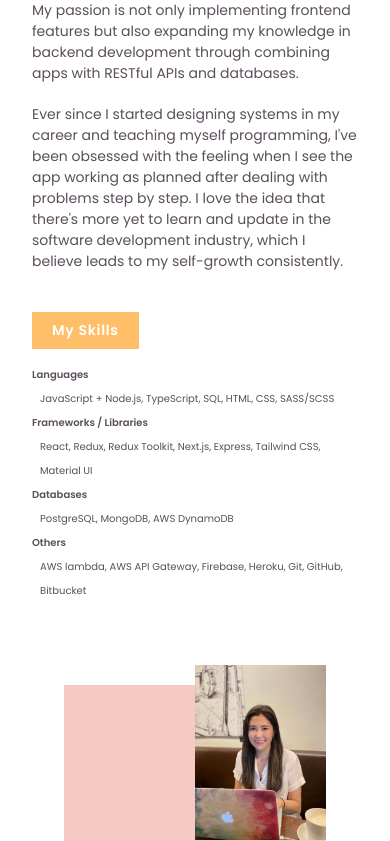
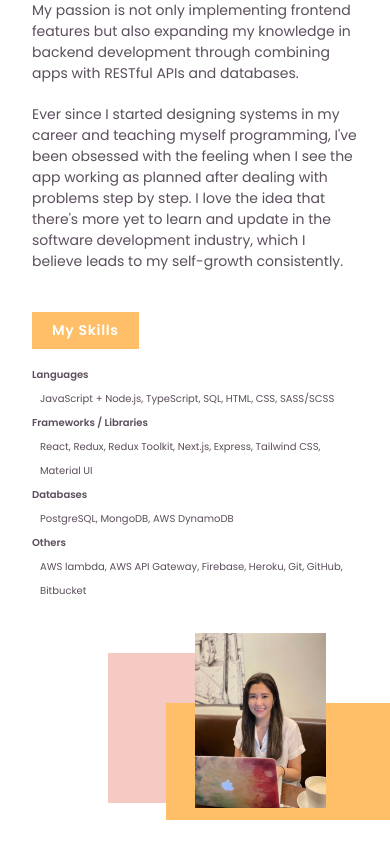
Before and after one commit to AyakaYasuda/portfolio, a Next.js app: page / in a window 390 px wide. Shown: the part 944-1785 px from the top of the page. After the commit the page ends 1764 px from the top, so only its background shows below. Built offline with nearby package versions, Linux system fonts and the light colour scheme.

Commit message:
added orange background box to about page

```diff
--- a/components/About.js
+++ b/components/About.js
@@ -3,8 +3,8 @@ import BackgroundBox from './ui/BackgroundBox';
 
 const About = ({ data }) => {
   return (
-    <div className="relative grid grid-cols-1 md:grid-cols-2 mt-60 md:mt-16 md:mx-20 lg:md-28 md:gap-8">
-      <section className="py-16 px-8">
+    <div className="relative grid grid-cols-1 md:grid-cols-2 my-60 md:my-16 md:mx-20 lg:md-28 md:gap-8">
+      <section className="pt-16 pb-8 px-8">
         <h3 className="text-brown text-left">About ME</h3>
         <div>
           <p className="text-brown pt-5">{data.profilePara1}</p>
@@ -30,12 +30,23 @@ const About = ({ data }) => {
           ))}
         </div>
       </section>
-      <section className="relative mx-16 md:my-10">
-        <BackgroundBox bgColor='bg-pink-light' width="w-full md:w-4/5" height="h-[40vw]" position="absolute z-0 top-5 left-0 md:left-3" />
+      <section className="relative mx-16 md:my-10 h-[48vw]">
+        <BackgroundBox
+          bgColor="bg-pink-light"
+          width="w-10/12 md:w-4/5"
+          height="h-4/5"
+          position="absolute z-0 top-5 right-0 md:left-3"
+        />
+        <BackgroundBox
+          bgColor="bg-orange"
+          width="w-11/12"
+          height="h-[30vw] md:h-[12vw]"
+          position="absolute z-10 bottom-0 -right-20 md:bottom-16 md:-right-16"
+        />
         <img
           src={data.profileImage}
           alt="profile image"
-          className="absolute object-cover w-1/2 md:w-4/5 z-10 h-auto right-0 top-0 md:top-16 md:right-1/2 md:translate-x-1/2"
+          className="absolute object-cover w-1/2 md:w-4/5 z-20 h-auto right-0 top-0 md:top-16 md:right-1/2 md:translate-x-1/2"
         />
       </section>
     </div>
```
